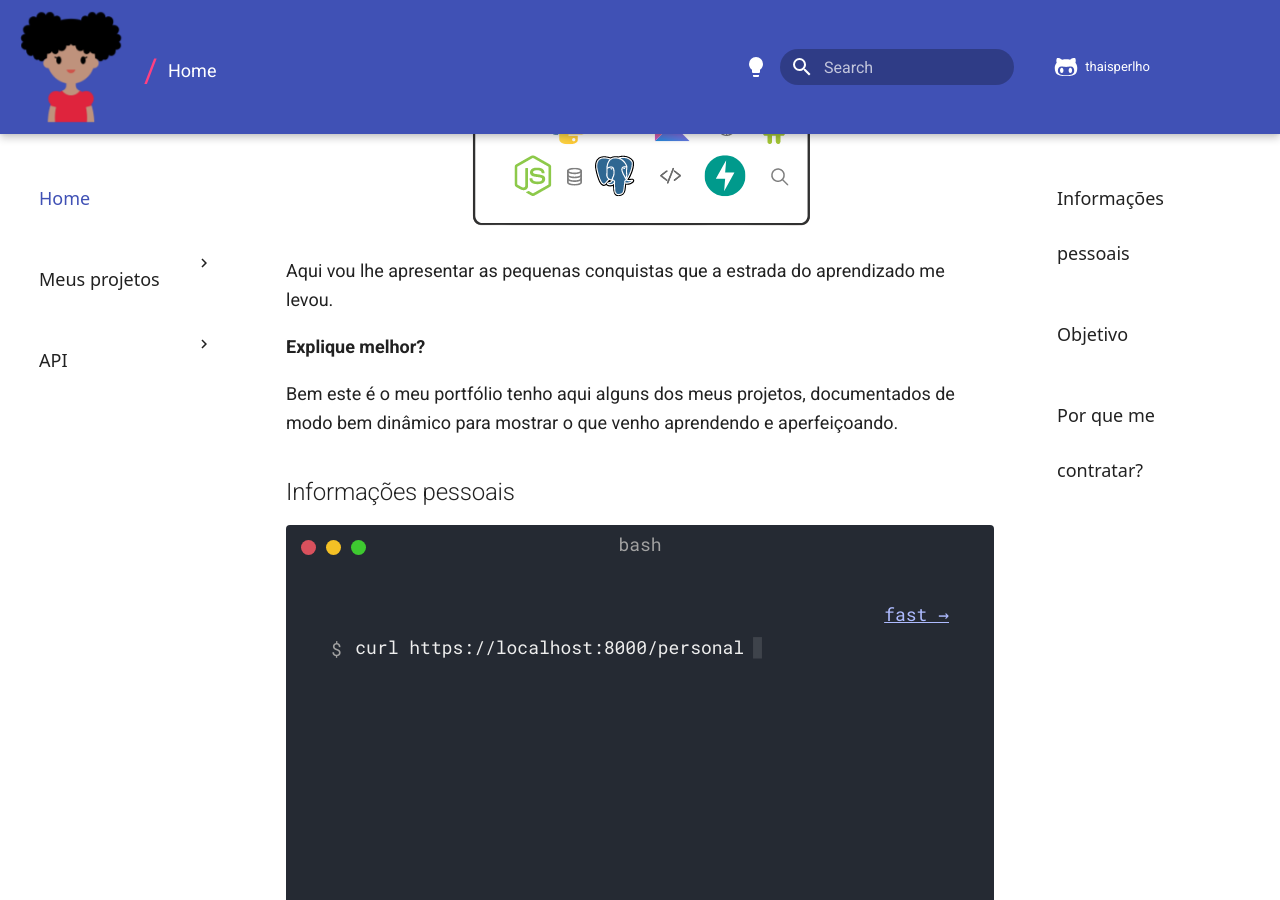
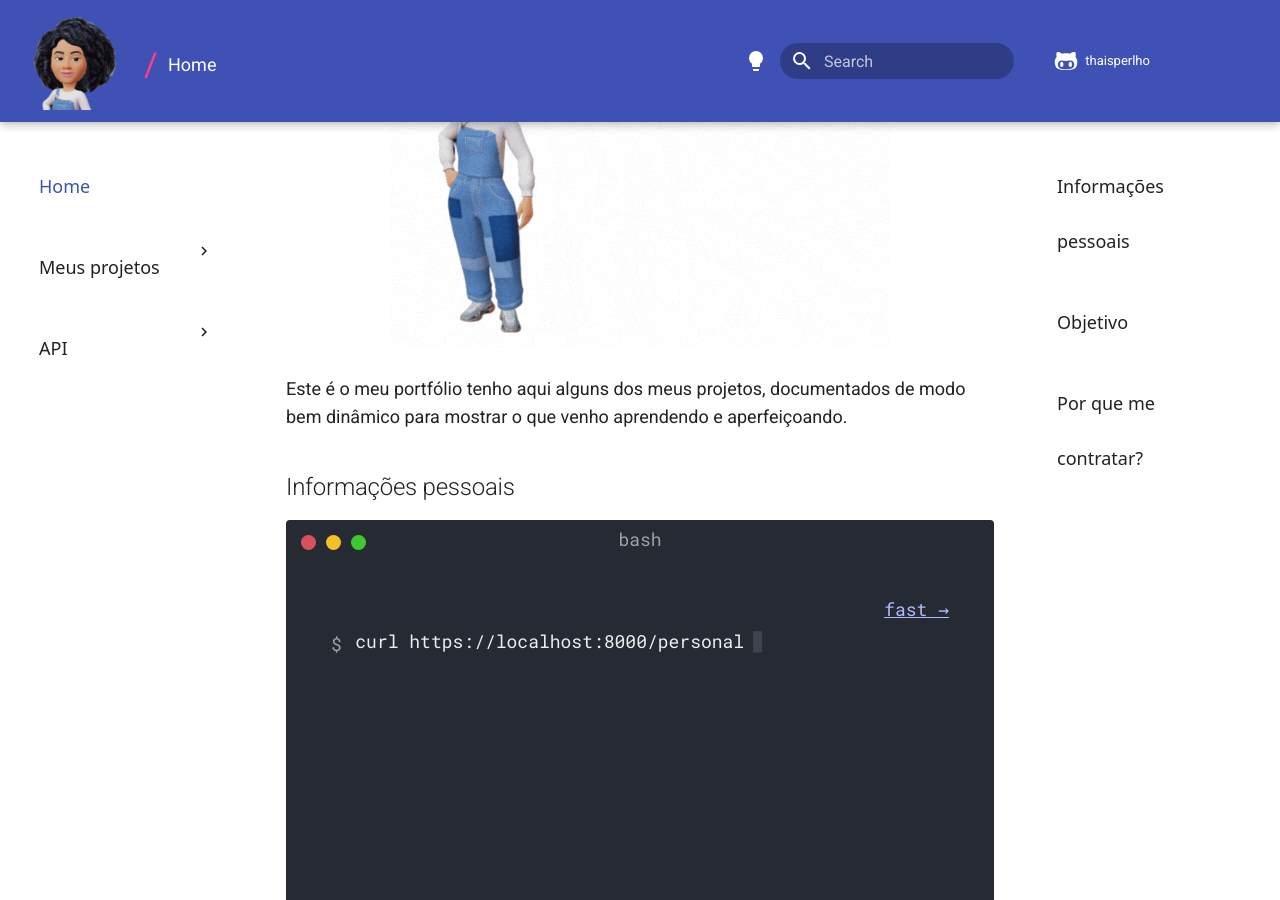
Before and after one commit to thaisperlho/thaisperlho, an MkDocs documentation site: the page built from docs/index.md, in a window 1280 px wide and 900 px high, scrolled down 406 px. Built offline with MkDocs 1.6.1 and Material for MkDocs 9.7.7, drawn with Linux system fonts in a browser that asks for light colours; comment, search, counter and statistics services are not loaded.

Commit message:
update portifólio ✅

```diff
--- a/docs/index.md
+++ b/docs/index.md
@@ -1,14 +1,10 @@
 # Bem-vindo a minha melhor versão
 
-<p align="center">
-  <img src="./img/logo3.png" alt="">
-</p>
+<div align="center">
+<img src="./img/mygif.gif">
+</div>
 
-Aqui vou lhe apresentar as pequenas conquistas que a estrada do aprendizado me levou.
-
- **Explique melhor?**
-
-Bem este é o meu portfólio tenho aqui alguns dos meus projetos, documentados de modo bem dinâmico para mostrar o que venho aprendendo e aperfeiçoando.
+Este é o meu portfólio tenho aqui alguns dos meus projetos, documentados de modo bem dinâmico para mostrar o que venho aprendendo e aperfeiçoando.
 
 ## Informações pessoais
 
--- a/mkdocs.yml
+++ b/mkdocs.yml
@@ -31,7 +31,7 @@ theme:
     - toc.follow
   icon:
     repo: fontawesome/brands/github-alt
-  logo: img/menina.png
+  logo: img/foto-perfil.png
   favicon: img/favicon.png
   language: en
 repo_name: 'thaisperlho'
```
Also changed, not shown: docs/api/api1.md (+8 -7 lines), docs/projetos/PesquisaDeProdutos.md (+1 -4 lines), docs/img/adriana.png (deleted), docs/img/amanda.png (deleted), docs/img/avatar.png (added), docs/img/foto-perfil.png (added), docs/img/logo.png (deleted), docs/img/logo1.png (deleted), docs/img/logo2.png (deleted), docs/img/logo3.png (deleted), docs/img/menina.png (deleted), docs/img/mygif.gif (added).
